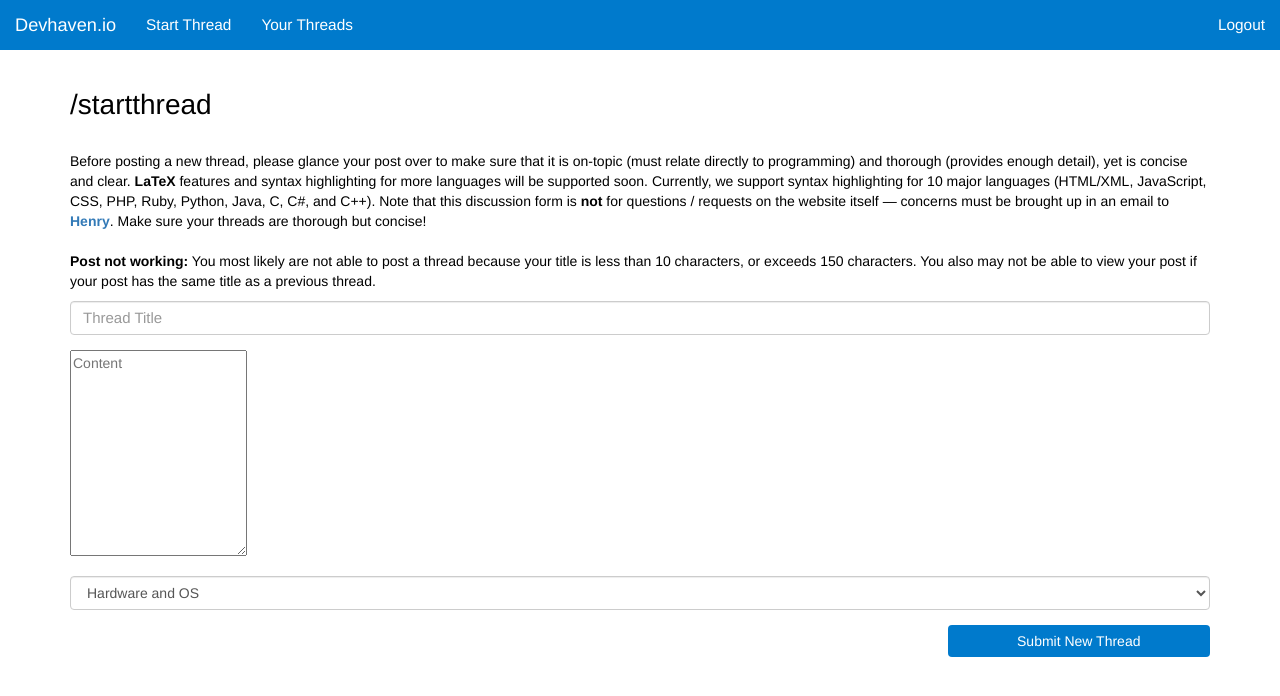
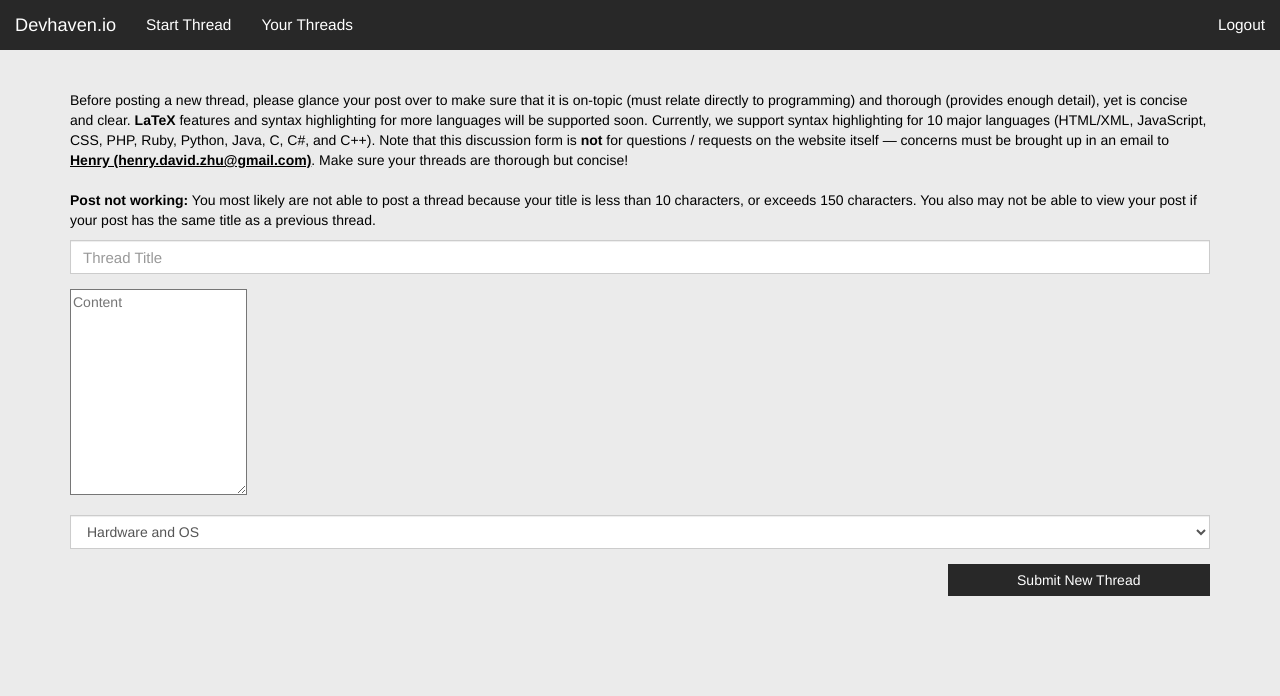
Before and after one commit to jscarty/Devhaven.io, a Django app: page /startthread/ in a window 1280 px wide. Shown: the top 696 px of the page. Run offline with Django 3.2, Linux system fonts and the light colour scheme; a user stored in the database is signed in; some libraries are stand-ins or nearby versions.

Commit message:
Changed color theme to black and white

```diff
--- a/webapp/static/webapp/main.css
+++ b/webapp/static/webapp/main.css
@@ -3,10 +3,12 @@ html,
 body {
     margin: 0;
     padding: 0;
+    background: rgb(235, 235, 235);
     color: black;
 }
 * {
     font-family: Helvetica, Arial, sans-serif;
+    border-radius: 0 !important;
 }
 hr {
     height: 1px;
@@ -15,9 +17,6 @@ hr {
 h1 {
     font-weight: normal;
     font-size: 28px;
-}
-.blue {
-    font-weight: bold;
 }
 .bold {
 	font-weight: bold;
@@ -29,6 +28,10 @@ h1 {
 .red {
     color: red;
     font-weight: bold;
+}
+.underline {
+    color: black;
+    text-decoration: underline;
 }
 .container-fluid a {
     color: white !important;
@@ -52,13 +55,12 @@ h1 {
 #sign-in, #sign-up {
     width: 100%;
     font-size: 100%;
-    background: #007acc;
+    background: rgb(40, 40, 40);
     border: 0;
 }
 #forgot {
     font-size: 90%;
     float: right;
-    color: #007acc;
     font-weight: bold;
 }
 #third {
@@ -70,8 +72,9 @@ h1 {
 }
 #submit-button {
     width: 100%;
-    background: #007acc;
+    background: rgb(40, 40, 40);
     border: 0;
+    border-radius: 0;
 }
 *[style] {
     font-family: Helvetica, Arial, sans-serif !important;
@@ -80,7 +83,7 @@ h1 {
     font-size: 100% !important;
 }
 .navbar-default {
-    background: #007acc;
+    background: rgb(40, 40, 40);
     border-radius: 0;
     border: 0;
 }
@@ -104,10 +107,9 @@ h1 {
     border: none;
 }
 #parsebutton {
-    background: #007acc;
+    background: rgb(40, 40, 40);
     color: white;
     border: 0;
-    border-radius: 4px;
     height: 30px;
     line-height: 30px;
     padding-left: 16px;
@@ -118,8 +120,6 @@ h1 {
     outline: none;
 }
 #categoryselector {
-    border: 0;
-    border-top: 1px solid rgb(202, 202, 202);
-    border-bottom: 1px solid rgb(202, 202, 202);
+    border: 1px solid rgb(202, 202, 202);
     outline: 0;
 }
--- a/webapp/templates/webapp/responseedit.html
+++ b/webapp/templates/webapp/responseedit.html
@@ -134,7 +134,7 @@
 {% if comment.name == request.user or request.user.username == "henrydavidzhu" %}
 <div class="container">
     <div class="content">
-        <h1>/responseedit</h1><br>
+        <br>
         <div class="description-div">
         <p id="description">Before editing a response, please glance your reponse over to make sure that it is on-topic (must relate directly to programming) and thorough (provides enough detail), yet is concise and clear. <b>LaTeX</b> features and syntax highlighting for more languages will be supported soon. Currently, we support syntax highlighting for 10 major languages (HTML/XML, JavaScript, CSS, PHP, Ruby, Python, Java, C, C#, and C++).</p></div>
         <form action="" method="POST" action="" class="form-horizontal">
--- a/webapp/templates/webapp/startthread.html
+++ b/webapp/templates/webapp/startthread.html
@@ -136,9 +136,9 @@
 <div class="container">
   <div class="content">
     {% if authenticated %}
-    <h1>/startthread</h1><br>
+    <br>
     <div class="description-div">
-      <p id="description">Before posting a new thread, please glance your post over to make sure that it is on-topic (must relate directly to programming) and thorough (provides enough detail), yet is concise and clear. <b>LaTeX</b> features and syntax highlighting for more languages will be supported soon. Currently, we support syntax highlighting for 10 major languages (HTML/XML, JavaScript, CSS, PHP, Ruby, Python, Java, C, C#, and C++). Note that this discussion form is <b>not</b> for questions / requests on the website itself &mdash; concerns must be brought up in an email to <a href="mailto:henry.david.zhu@gmail.com"><b><span class="blue">Henry</span></b></a>. Make sure your threads are thorough but concise!<br><br><b>Post not working:</b> You most likely are not able to post a thread because your title is less than 10 characters, or exceeds 150 characters. You also may not be able to view your post if your post has the same title as a previous thread.</p>
+      <p id="description">Before posting a new thread, please glance your post over to make sure that it is on-topic (must relate directly to programming) and thorough (provides enough detail), yet is concise and clear. <b>LaTeX</b> features and syntax highlighting for more languages will be supported soon. Currently, we support syntax highlighting for 10 major languages (HTML/XML, JavaScript, CSS, PHP, Ruby, Python, Java, C, C#, and C++). Note that this discussion form is <b>not</b> for questions / requests on the website itself &mdash; concerns must be brought up in an email to <a href="mailto:henry.david.zhu@gmail.com"><b><span class="underline">Henry (henry.david.zhu@gmail.com)</span></b></a>. Make sure your threads are thorough but concise!<br><br><b>Post not working:</b> You most likely are not able to post a thread because your title is less than 10 characters, or exceeds 150 characters. You also may not be able to view your post if your post has the same title as a previous thread.</p>
     </div>
     <div class="thread-div">
       <form action="" class='form-horizontal' method="POST" action="">
--- a/webapp/templates/webapp/threadedit.html
+++ b/webapp/templates/webapp/threadedit.html
@@ -134,7 +134,7 @@
 {% if post.author == request.user or request.user.username == "henrydavidzhu" %}
 <div class="container">
   <div class="content">
-    <h1>/threadedit</h1><br>
+    <br>
 
     <div class="description-div">
         <p id="description">Before editing a thread, please glance your post over to make sure that it is on-topic (must relate directly to programming) and thorough (provides enough detail), yet is concise and clear. <b>LaTeX</b> features and syntax highlighting for more languages will be supported soon. Currently, we support syntax highlighting for 10 major languages (HTML/XML, JavaScript, CSS, PHP, Ruby, Python, Java, C, C#, and C++).</p>
--- a/webapp/templates/webapp/yourthreads.html
+++ b/webapp/templates/webapp/yourthreads.html
@@ -29,9 +29,7 @@
 
 <div class="container">
   <div class="content">
-    <h1>/yourfeed</h1><br>
 	{% if numPosts > 0 %}
-    <div style="font-size: 110%;">Here you can browse through all of your posts.</div>
 		<hr>
 	{% endif %}
 	{% if numPosts == 0 %}
@@ -46,7 +44,7 @@
     <div class="postdiv">
         <div class="posttitle"><p><a href="../thread/{{ post.slug }}" class="postlink" style="font-size: 110%;">{{ post.title }}</a></p></div>
         <p align="right" class="timestamp">Written on {{ post.created_on }}</p>
-        <p align="right" class="category">Posted in <span class="blue">{{ post.field }}</span></p>
+        <p align="right" class="category">Posted in <span class="bold">{{ post.field }}</span></p>
         {% if post.commentCount > 0 %}
         	<p align="right">Responses: <span class="green">{{ post.commentCount }}</span></p>
         {% endif %}
```
Also changed, not shown: webapp/templates/webapp/home.html (+3 -4 lines).
